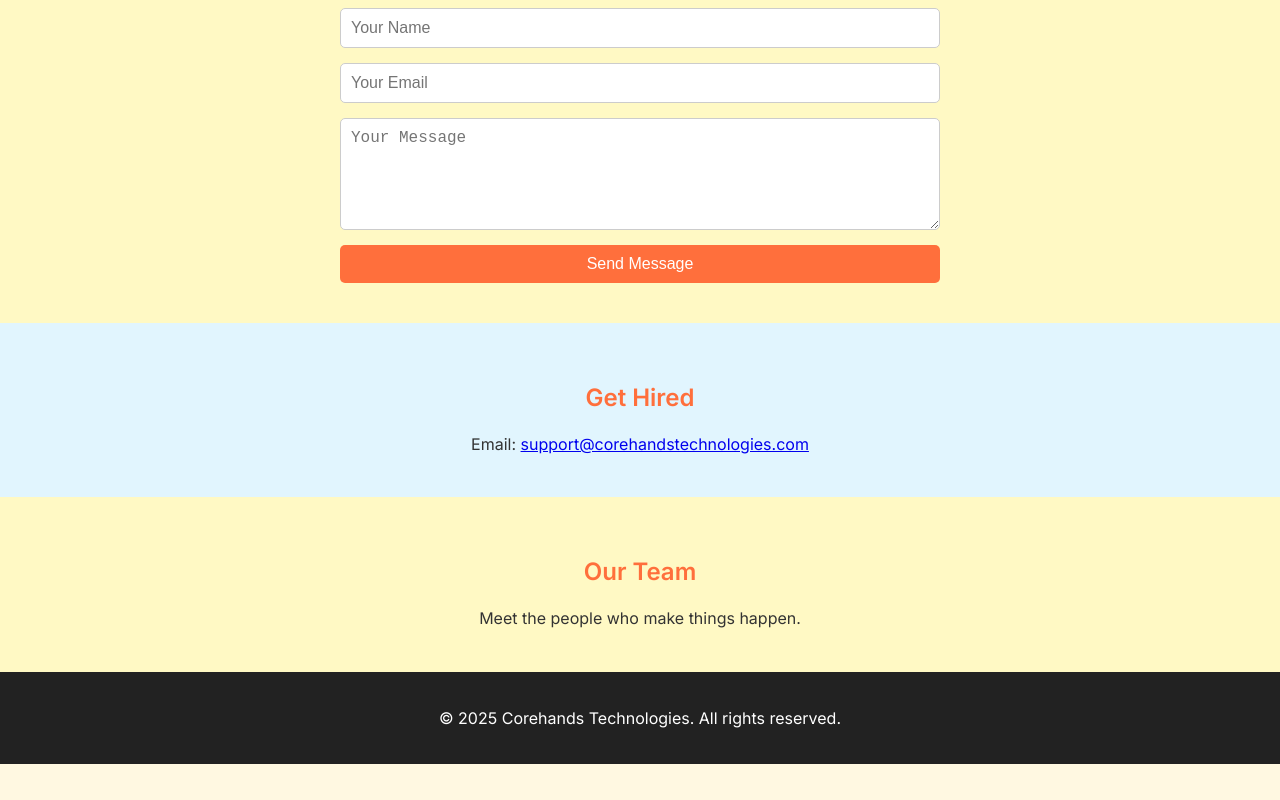
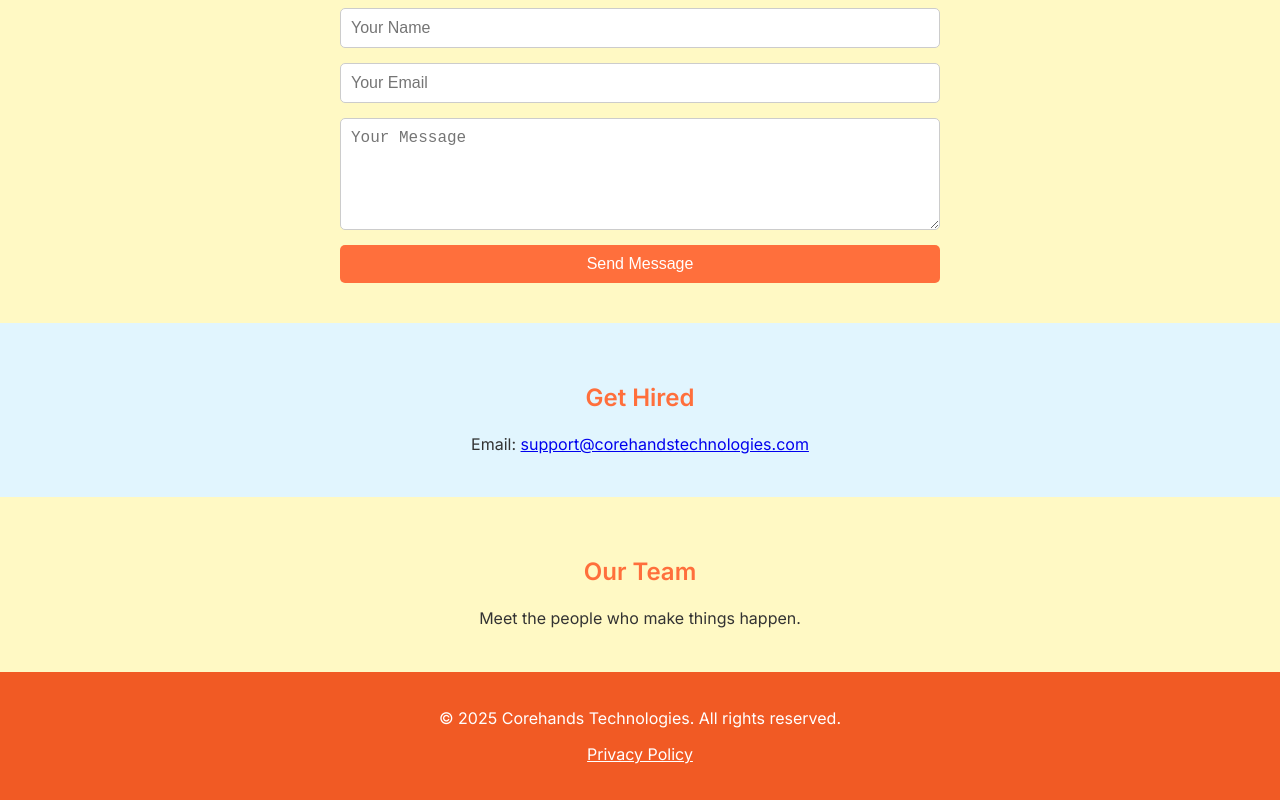
Before and after one commit to Vikingh97/Corehands-Website, a plain HTML site: page index.html in a window 1280 px wide. Shown: the part 1730-2530 px from the top of the page. Before the commit the page ends 2494 px from the top, so only its background shows below. Drawn offline with Linux system fonts and the light colour scheme.

Commit message:
Update index.html

```diff
--- a/index.html
+++ b/index.html
@@ -290,9 +290,10 @@ z-index: 1000;
   <h2>Our Team</h2>
   <p>Meet the people who make things happen.</p>
 </section>
-  <footer>
-    <p>&copy; 2025 Corehands Technologies. All rights reserved.</p>
-  </footer>
+ <footer style="text-align: center; padding: 20px; background-color: #f15a24; color: white;">
+  <p>&copy; 2025 Corehands Technologies. All rights reserved.</p>
+  <p><a href="/privacy.html" style="color: white; text-decoration: underline;">Privacy Policy</a></p>
+</footer>
 <script>
   const header = document.querySelector(".sticky-header");
 
```
